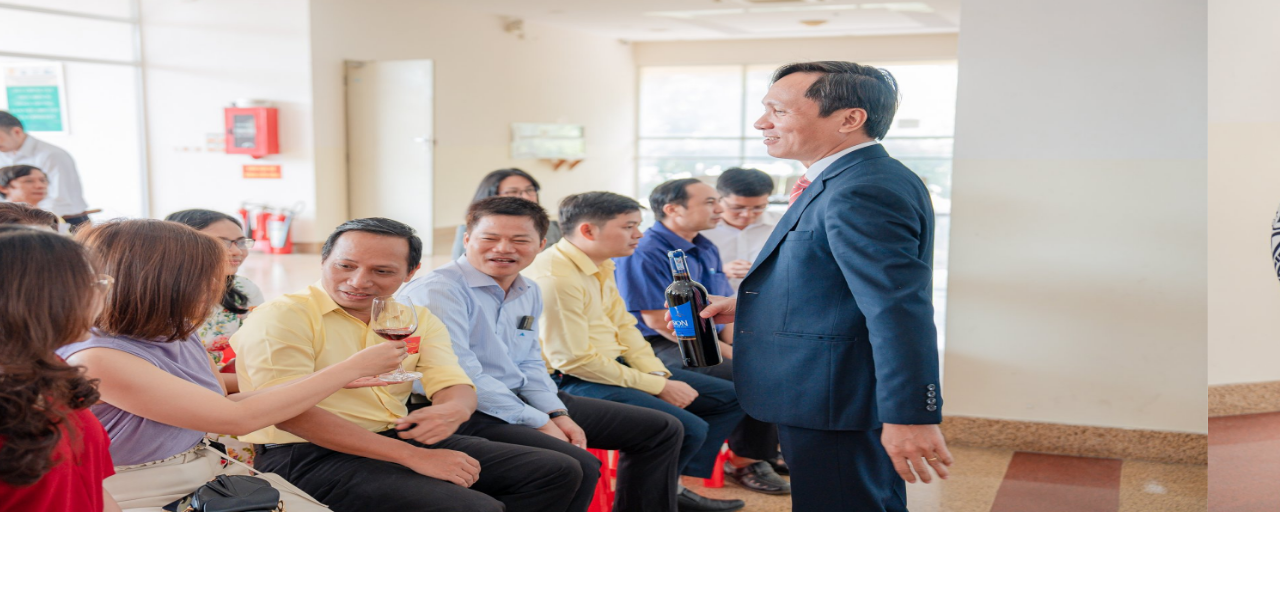
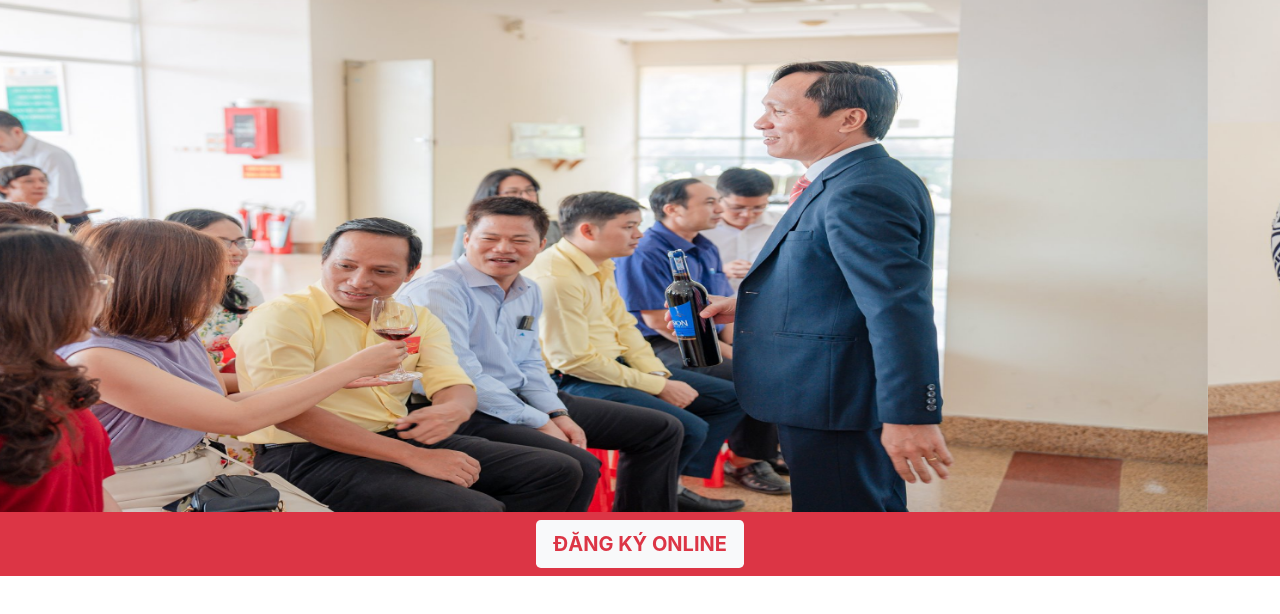
Before and after one commit to cuong0411/hvct-homepage, a plain HTML site: page index.html in a window 1280 px wide. Shown: the part 150-764 px from the top of the page. Drawn offline with nearby package versions, Linux system fonts and the light colour scheme.

Commit message:
add button: dang ky online

```diff
--- a/index.html
+++ b/index.html
@@ -265,6 +265,13 @@
           </div>
         </div>
       </div>
+      <div class="dang-ky-online bg-danger d-flex justify-content-center">
+        <a
+          href="#"
+          class="btn btn-lg bg-light text-danger my-2 font-weight-bold"
+          >ĐĂNG KÝ ONLINE</a
+        >
+      </div>
     </header>
 
     <section class="tin-tuc">
```
